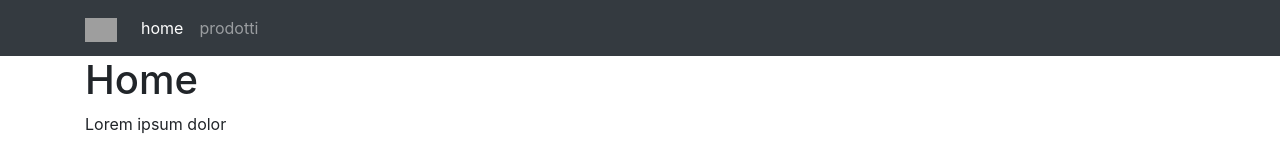
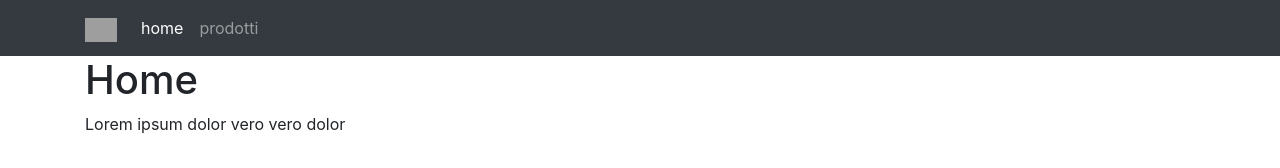
Before and after one commit to alessandrostassano/prova_bootstrap, a plain HTML site: page home.html in a window 1280 px wide. Drawn offline with nearby package versions, Linux system fonts and the light colour scheme; grey boxes are pictures that could not be loaded.

Commit message:
dolor vero

```diff
--- a/home.html
+++ b/home.html
@@ -37,7 +37,7 @@
 
     <div class="container">
         <h1>Home</h1>
-        Lorem ipsum dolor
+        Lorem ipsum dolor vero vero dolor
 
 
     </div>
```
